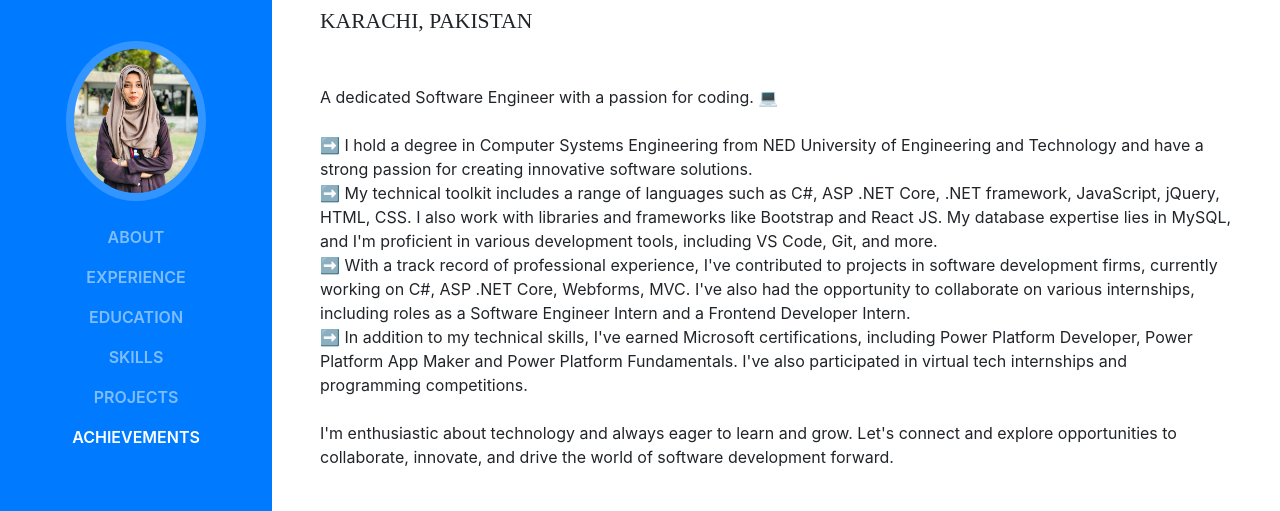
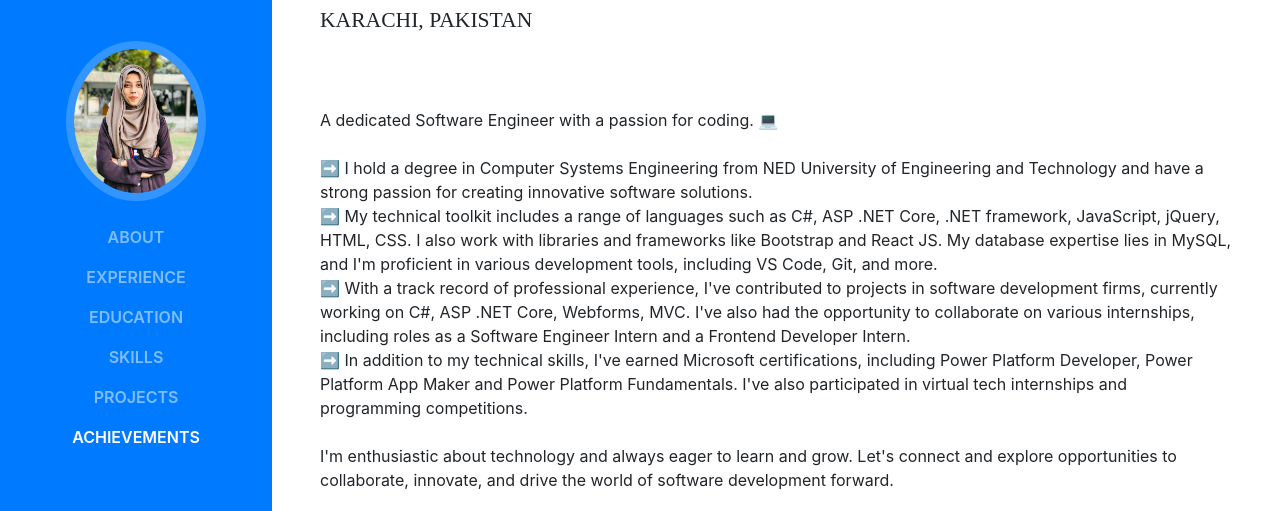
Before and after one commit to javeriatabassum145/website-work, a website with bundled scripts: page index.html in a window 1280 px wide. Shown: the part 155-666 px from the top of the page. Built offline with nearby package versions, Linux system fonts and the light colour scheme; a web font is replaced by a local one.

Commit message:
Update index.html

```diff
--- a/index.html
+++ b/index.html
@@ -66,7 +66,7 @@
 
   <div class="container-fluid p-0">
     <section class="resume-section p-3 p-lg-5 d-flex d-column" id="about">
-      <div class="my-auto">
+      <div class="mt-auto">
         <h1 class="mb-0">
           Javeria
           <span class="text-primary">Tabassum</span>
@@ -75,6 +75,7 @@
         <div class="subheading mb-5">
           Karachi, Pakistan &nbsp; &nbsp; &nbsp;
         </div>
+        <br>
         <p class="mb-5">
           A dedicated Software Engineer with a passion for coding. 💻
 <br>
@@ -88,7 +89,7 @@
 ➡️ In addition to my technical skills, I've earned Microsoft certifications, including Power Platform Developer, Power Platform App Maker and Power Platform Fundamentals. I've also participated in virtual tech internships and programming competitions.
 <br><br>
 I'm enthusiastic about technology and always eager to learn and grow. Let's connect and explore opportunities to collaborate, innovate, and drive the world of software development forward.
- <br>       </p>
+    </p>
         <ul class="list-inline list-social-icons mb-0">
           <a href="https://mail.google.com/mail/?view=cm&fs=1&tf=1&to=javeriatabassum514@gmail.com" target="_blank">
             <span class="fa-stack fa-lg">
```
